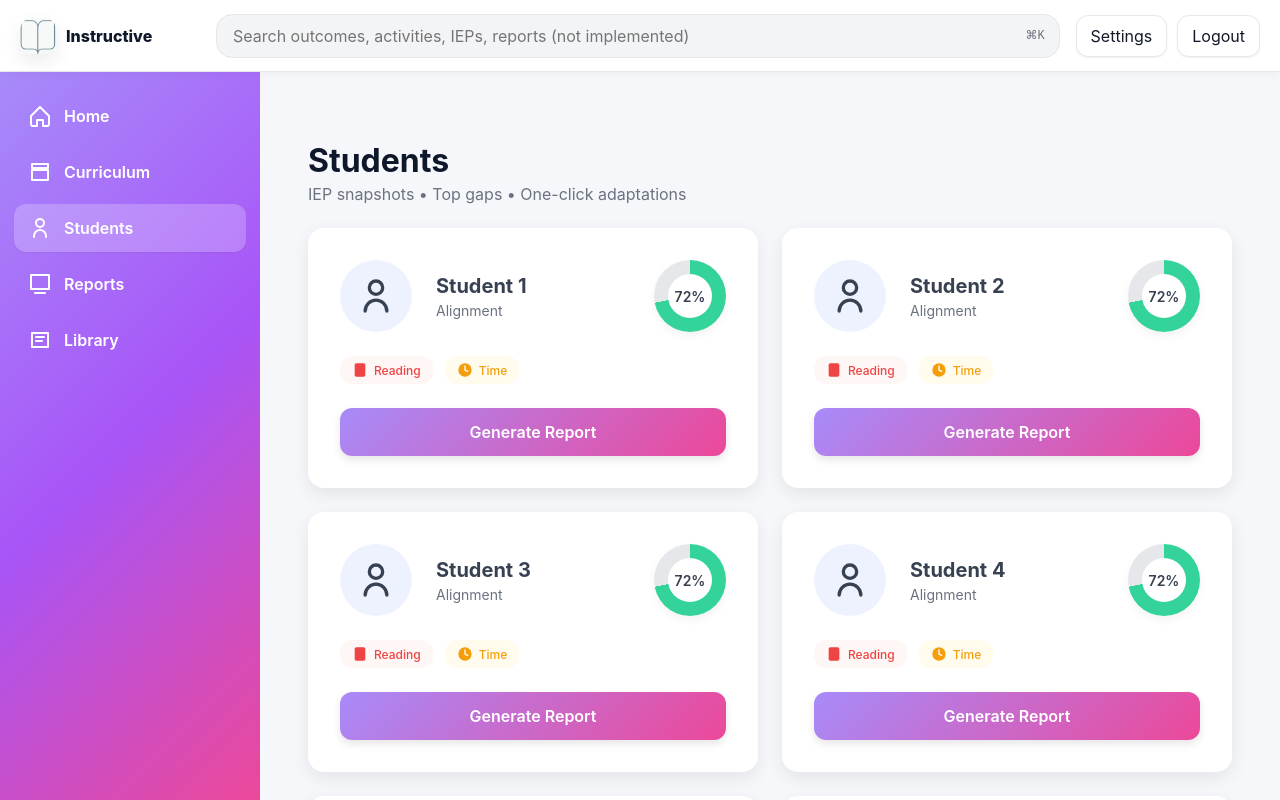
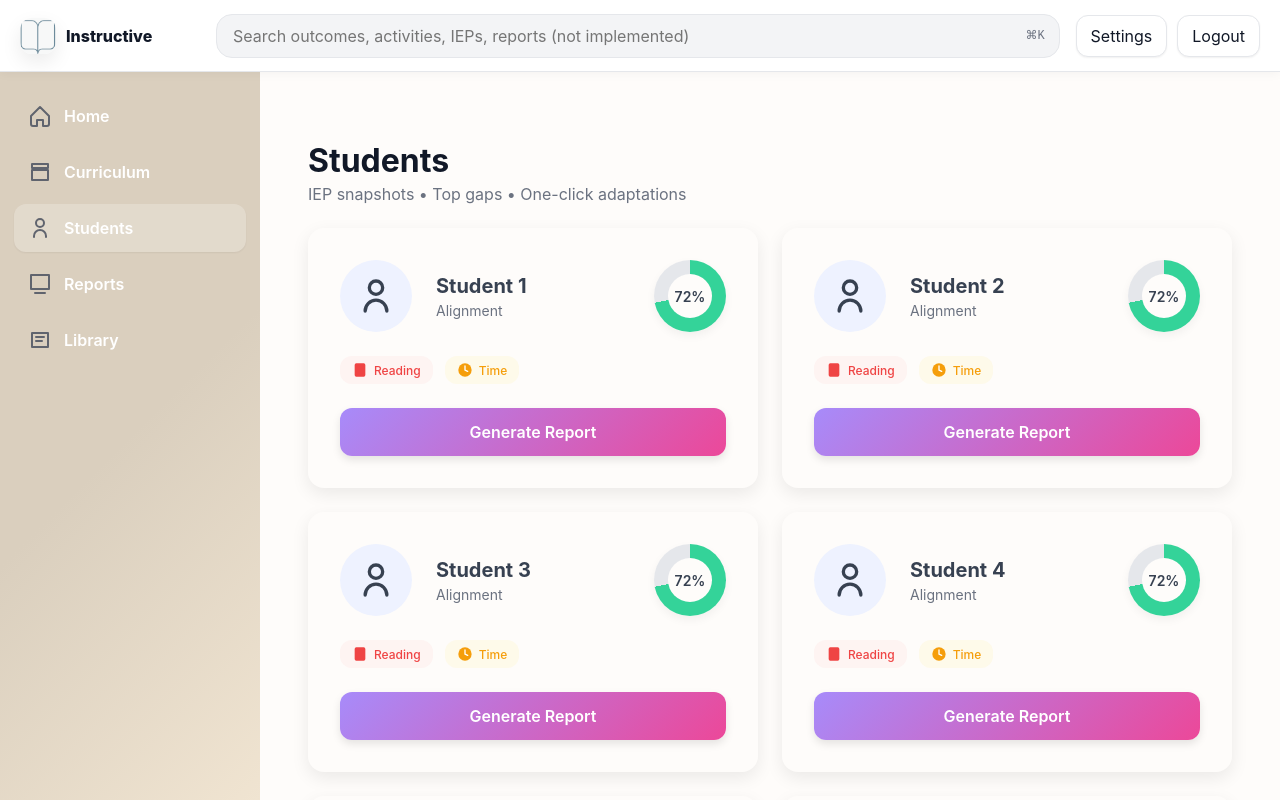
Before and after one commit to logie87/objectObject, a React (Vite) app in the folder frontend/: page /app/students in a window 1280 px wide. Built offline with nearby package versions, Linux system fonts and the light colour scheme.

Commit message:
colour changes

```diff
--- a/frontend/src/components/layout/Sidebar.tsx
+++ b/frontend/src/components/layout/Sidebar.tsx
@@ -2,7 +2,7 @@ import { NavLink } from "react-router-dom";
 
 function Icon({d}:{d:string}) {
   return (
-    <svg className="icon-24" viewBox="0 0 24 24" fill="none" stroke="#ffffff" strokeWidth="2" strokeLinecap="round" strokeLinejoin="round">
+    <svg className="icon-24" viewBox="0 0 24 24" fill="none" stroke="var(--text-300)" strokeWidth="2" strokeLinecap="round" strokeLinejoin="round">
       <path d={d}/>
     </svg>
   );
--- a/frontend/src/index.css
+++ b/frontend/src/index.css
@@ -1,6 +1,9 @@
 :root{
-  --bg:#f6f7fb; --panel:#fff; --text:#0f172a; --muted:#6b7280;
-  --primaryA:#a78bfa; --primaryB:#a855f7; --primaryC:#ec4899;
+  --surface-100: #fefcfa;--surface-200: #faf7f1; --surface-300: #f8f3ea; --surface-400: #f3e9da; --surface-500: #f0e4d1; --surface-600: #dacfbe; --surface-700: #aaa294; --surface-800: #847d73; --surface-900: #656058;
+  --text-100:#b5b7bc; --text-200:#92959c; --text-300:#60646e; --text-400:#414652; --text:#111827;
+
+  --panel:#fff;  --muted:#6b7280;
+  --primaryA:#a78bfa; --primaryB:#c56e6e; --primaryC:#ec4899;
   --radius-lg:16px; --radius-xl:24px;
   --shadow-sm:0 1px 2px rgba(0,0,0,.06);
   --shadow-md:0 8px 20px rgba(0,0,0,.08);
@@ -12,7 +15,7 @@ html,body,#root{height:100%}
 html,body{
   margin:0;
   padding:0;
-  background:var(--bg);
+  background:var(--surface-100);
   color:var(--text);
   font-family: -apple-system, BlinkMacSystemFont, "San Francisco", "SF Pro Text", "SF Pro Display", "Segoe UI", Roboto, Helvetica, Arial, sans-serif;
 }
@@ -33,8 +36,8 @@ button,input{font:inherit}
 /* Sidebar: keep icons strictly white, no color */
 .sidebar{
   grid-area:sidebar;
-  background:linear-gradient(135deg,var(--primaryA),var(--primaryB) 50%,var(--primaryC));
-  color:#fff; padding:20px 14px; overflow:auto;
+  background:linear-gradient(135deg,var(--surface-600),var(--surface-600) 50%,var(--surface-500));
+  padding:20px 14px; overflow:auto;
 }
 
 /* Topbar full width above sidebar */
--- a/frontend/src/pages/StudentsPage.tsx
+++ b/frontend/src/pages/StudentsPage.tsx
@@ -10,7 +10,7 @@ const COLORS = {
   pieEmpty: "#e5e7eb",
   buttonGradientStart: "#a78bfa",
   buttonGradientEnd: "#ec4899",
-  cardBg: "#ffffff",
+  cardBg: "var(--surface-100)",
   cardShadow: "0 6px 18px rgba(0,0,0,0.08)",
   mutedText: "#6b7280",
   mainText: "#374151",
```
